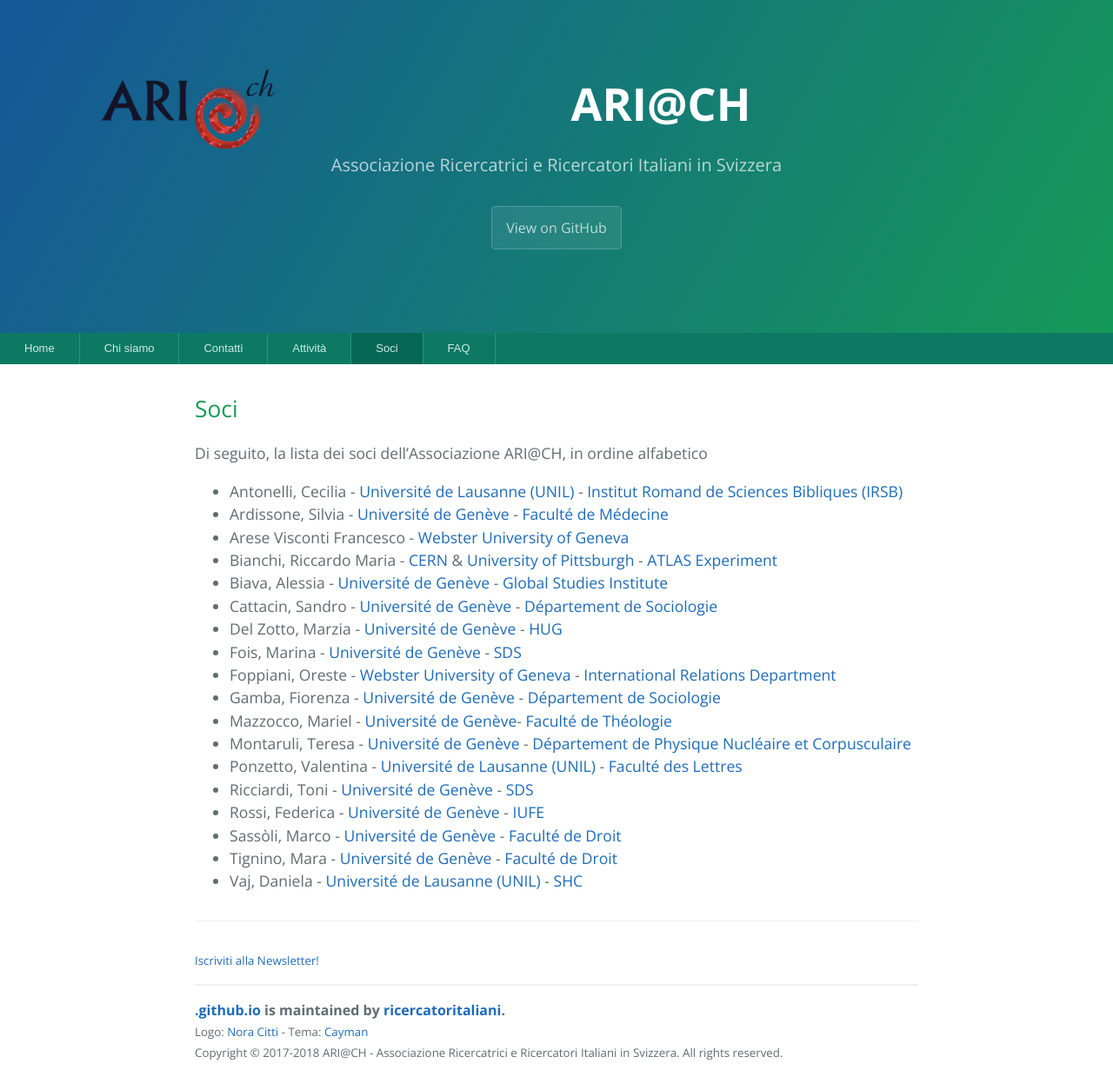
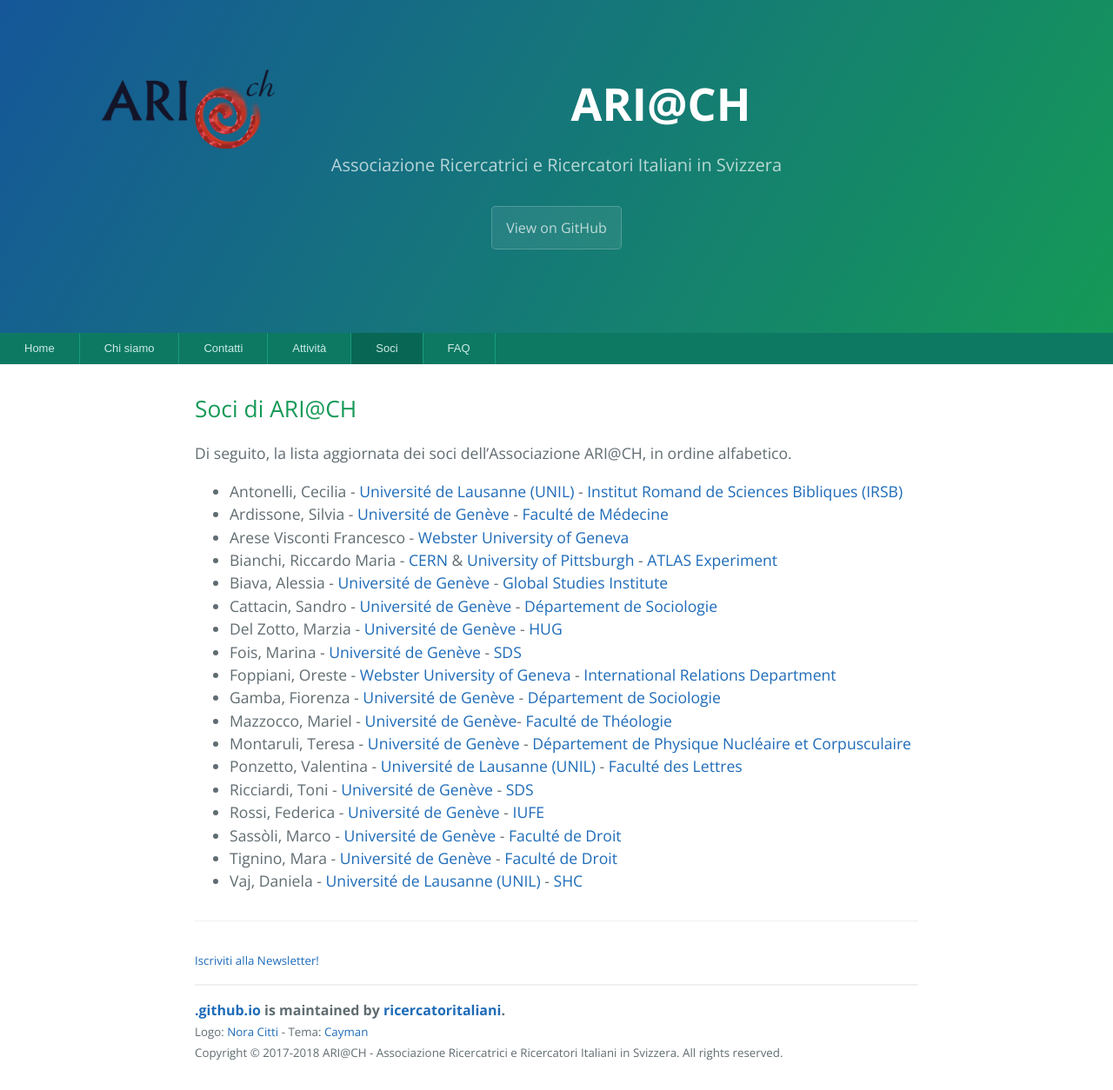
Before and after one commit to ricercatoritaliani/.github.io, a Jekyll site: the page built from pages/members/index.md, in a window 1280 px wide. Shown: the whole page at 87% size. Built offline with Jekyll 4.4.1, drawn with Linux system fonts in a browser that asks for light colours; comment, search, counter and statistics services are not loaded.

```diff
--- a/pages/members/index.md
+++ b/pages/members/index.md
@@ -3,9 +3,9 @@
 layout: page
 ---
 
-# Soci
+# Soci di ARI@CH
 
-Di seguito, la lista dei soci dell'Associazione ARI@CH, in ordine alfabetico
+Di seguito, la lista aggiornata dei soci dell'Associazione ARI@CH, in ordine alfabetico.
 
 - Antonelli, Cecilia - [Université de Lausanne (UNIL)](http://www.unil.ch) - [Institut Romand de Sciences Bibliques (IRSB)](https://www.unil.ch/irsb/fr/home.html)
 - Ardissone, Silvia - [Université de Genève](https://www.unige.ch/) - [Faculté de Médecine](http://www.unige.ch/medecine/fr/)
```
Also changed, not shown: pages/about/index.md (+1 -0 lines).
